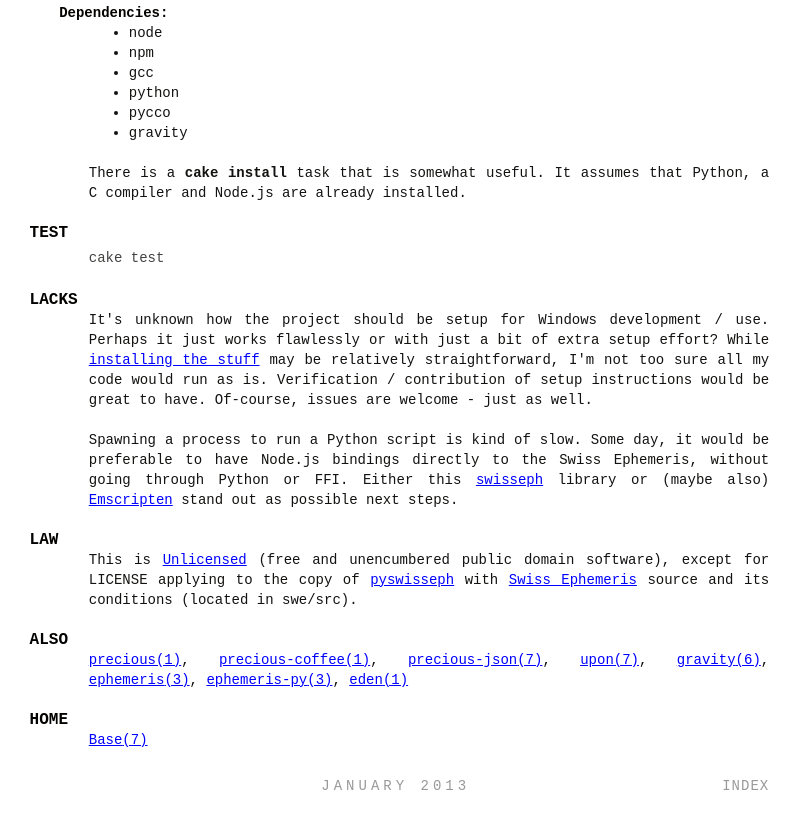
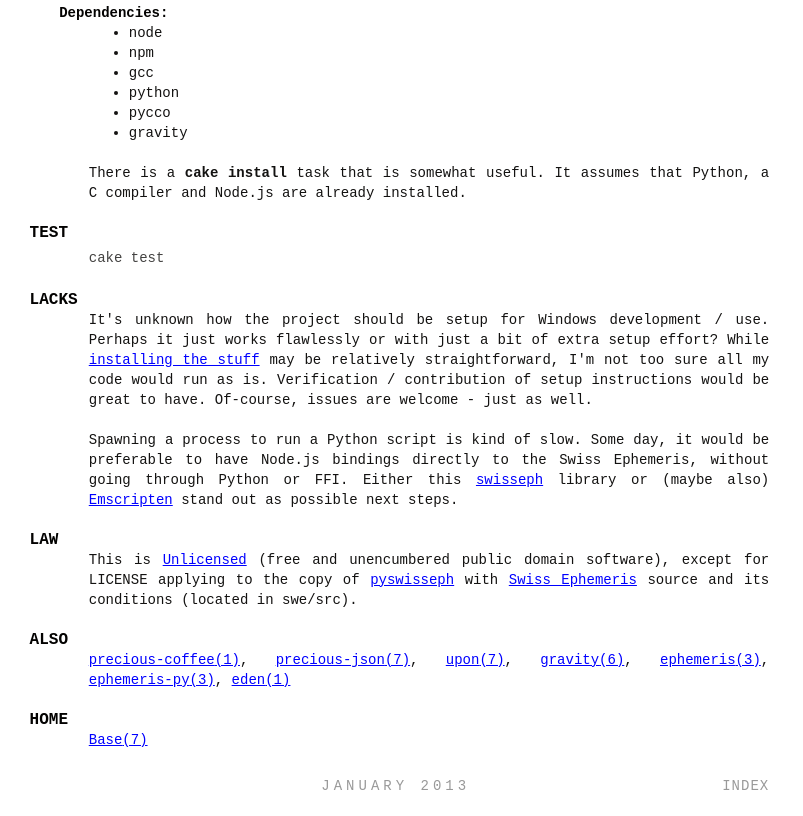
Before and after one commit to astrolet/precious, a plain HTML site: page index.html in a window 1280 px wide. Shown: the part 2272-3088 px from the top of the page, without its empty margins (0-803 px from the left). Drawn offline with Linux system fonts and the light colour scheme.

Commit message:
rebuild manual

```diff
--- a/index.html
+++ b/index.html
@@ -234,7 +234,7 @@ and its conditions (located in swe/src).</p>
 
 <h2 id="ALSO">ALSO</h2>
 
-<p><a class="man-ref" href="precious.1.html">precious<span class="s">(1)</span></a>, <a class="man-ref" href="annotations/precious.html">precious-coffee<span class="s">(1)</span></a>, <a class="man-ref" href="json.7.html">precious-json<span class="s">(7)</span></a>, <a class="man-ref" href="http://astrolet.github.com/upon">upon<span class="s">(7)</span></a>, <a class="man-ref" href="http://astrolet.github.com/sin">gravity<span class="s">(6)</span></a>,
+<p><a class="man-ref" href="annotations/precious.html">precious-coffee<span class="s">(1)</span></a>, <a class="man-ref" href="json.7.html">precious-json<span class="s">(7)</span></a>, <a class="man-ref" href="http://astrolet.github.com/upon">upon<span class="s">(7)</span></a>, <a class="man-ref" href="http://astrolet.github.com/sin">gravity<span class="s">(6)</span></a>,
 <a class="man-ref" href="annotations/ephemeris.html">ephemeris<span class="s">(3)</span></a>, <a class="man-ref" href="annotations/python/ephemeris.html">ephemeris-py<span class="s">(3)</span></a>, <a class="man-ref" href="http://astrolet.github.com/eden/eden.1.html">eden<span class="s">(1)</span></a></p>
 
 <h2 id="HOME">HOME</h2>
```
Also changed, not shown: readme.7.html (+1 -1 lines).
